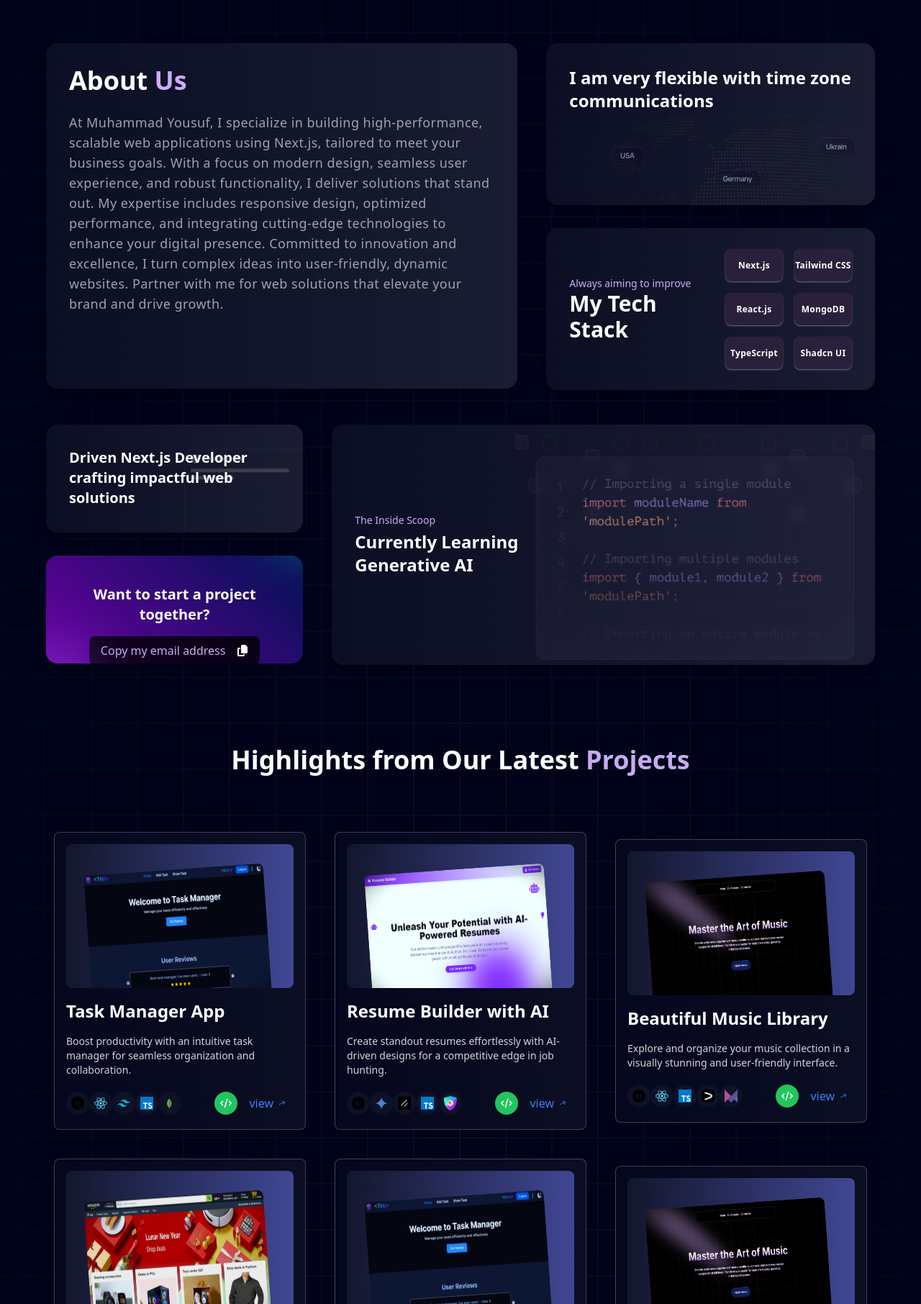
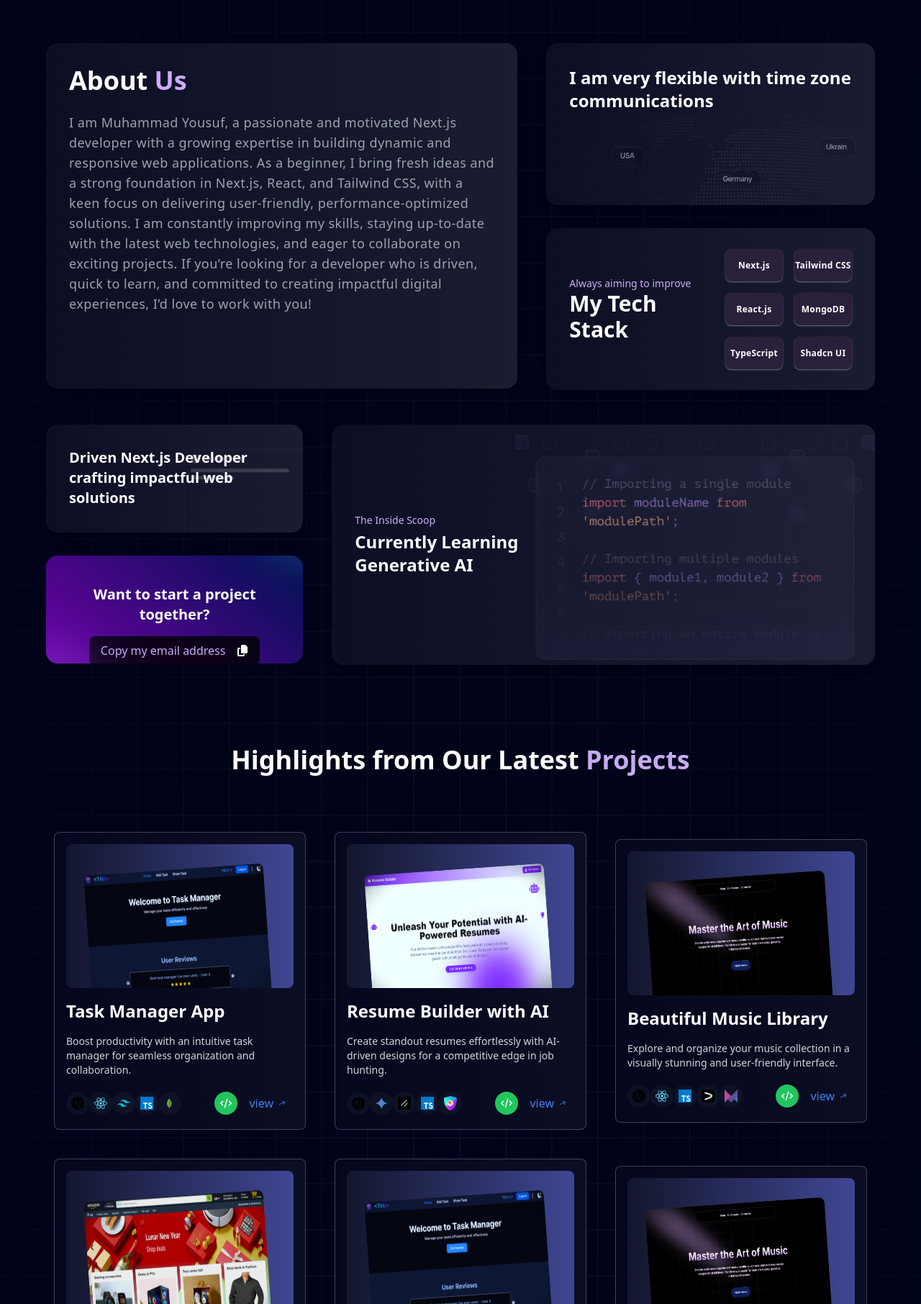
Before and after one commit to Codewithsaffy/portfolio, a Next.js app: page / in a window 1280 px wide. Shown: the part 788-2600 px from the top of the page at 72% size. Built offline with nearby package versions, Linux system fonts and the light colour scheme.

Commit message:
remove framer motion

```diff
--- a/src/app/contact/page.tsx
+++ b/src/app/contact/page.tsx
@@ -3,6 +3,8 @@
 import { useState } from "react";
 import axios from "axios";
 import { BackgroundBeams } from "@/components/ui/background-beams";
+import { FaArrowLeft } from "react-icons/fa6";
+import Link from "next/link";
 
 const ContactForm = () => {
   const [formData, setFormData] = useState({
@@ -77,6 +79,9 @@ const ContactForm = () => {
 
   return (
     <div className="min-h-screen flex items-center lg:items-end justify-center pt-24 px-4 pb-10 relative bg-[#000214]">
+      <Link href={"/"} className="absolute flex hover:cursor-pointer z-10 justify-center items-center top-2 left-2 p-4 border border-white rounded-full bg-[#CBACF9] text-white">
+        <FaArrowLeft />
+      </Link>
             <BackgroundBeams />
 
       <div className="border border-dark-accent/30 text-[#CBAFC9]  z-10 bg-gradient-to-r from-[#04071D] to-[#0C0E23 shadow-lg rounded-lg p-8 w-full max-w-lg">
--- a/src/app/layout.tsx
+++ b/src/app/layout.tsx
@@ -24,6 +24,9 @@ export default function RootLayout({
   return (
     <html lang="en" className="dark">
       <body className={`${inter.variable} antialiased`}>
+        {
+
+        }
         <Header />
         {children}
       </body>
--- a/src/components/sections/About.tsx
+++ b/src/components/sections/About.tsx
@@ -1,68 +1,42 @@
 "use client";
 import Image from "next/image";
-import React from "react";
+import React, { useState } from "react";
 import Button from "../ui/Button";
 import { BackgroundGradientAnimation } from "../ui/background-gradient-animation";
-import { FaCopy } from "react-icons/fa6";
-import { motion } from "framer-motion";
+import { FaCopy, FaCheck } from "react-icons/fa6";
 
 const About = () => {
-  const containerVariants = {
-    hidden: { opacity: 0, y: 50 },
-    visible: {
-      opacity: 1,
-      y: 0,
-      transition: { duration: 0.6, delayChildren: 0.2, staggerChildren: 0.1 },
-    },
-  };
+  const [isCopied, setIsCopied] = useState(false);
 
-  const itemVariants = {
-    hidden: { opacity: 0, scale: 0.9 },
-    visible: { opacity: 1, scale: 1, transition: { duration: 0.4 } },
+  const copyEmail = () => {
+    navigator.clipboard.writeText("codewithsaffy@gmail.com");
+    setIsCopied(true);
+    setTimeout(() => {
+      setIsCopied(false);
+    }, 2000);
   };
 
   return (
-    <section
-      id="about"
-      className="min-h-screen w-full mx-auto px-4 md:px-8 lg:px-16 py-12 z-10"
-    >
-      <motion.div
-        className="grid grid-cols-1 lg:grid-cols-12 gap-10 w-full mb-12"
-        initial="hidden"
-        whileInView="visible"
-        viewport={{ once: true }}
-        variants={containerVariants}
-      >
-        {/* Left Section */}
-        <motion.div
-          className="col-span-1 bg-gradient-to-r from-[#0C0E23] to-[#1A1C31] relative lg:col-span-7 w-full h-full md:h-96 lg:h-[480px] rounded-2xl shadow-lg p-8 flex flex-col gap-6 transition-all duration-300 hover:scale-105 hover:bg-gradient-to-r hover:from-[#1A1C31] hover:to-[#0C0E23]"
-          variants={itemVariants}
-        >
+    <section id="about" className="min-h-screen w-full mx-auto px-4 md:px-8 lg:px-16 py-12 z-10">
+      <div className="grid grid-cols-1 lg:grid-cols-12 gap-10 w-full mb-12">
+        <div className="col-span-1 bg-gradient-to-r from-[#0C0E23] to-[#1A1C31] relative lg:col-span-7 w-full h-full md:h-96 lg:h-[480px] rounded-2xl shadow-lg p-8 flex flex-col gap-6 transition-all duration-500 hover:scale-105 hover:bg-gradient-to-r hover:from-[#1A1C31] hover:to-[#0C0E23]">
           <h2 className="text-2xl md:text-4xl font-bold text-white z-10">
             About <span className="text-[#CBACF9]">Us</span>
           </h2>
           <p className="md:text-lg z-10 text-gray-400 leading-relaxed text-[12px] lg:tracking-wide">
-            At Muhammad Yousuf, I specialize in building high-performance,
-            scalable web applications using Next.js, tailored to meet your
-            business goals. With a focus on modern design, seamless user
-            experience, and robust functionality, I deliver solutions that stand
-            out. My expertise includes responsive design, optimized performance,
-            and integrating cutting-edge technologies to enhance your digital
-            presence. Committed to innovation and excellence, I turn complex
-            ideas into user-friendly, dynamic websites. Partner with me for web
-            solutions that elevate your brand and drive growth.
+            I am Muhammad Yousuf, a passionate and motivated Next.js developer with a growing
+            expertise in building dynamic and responsive web applications. As a beginner, I bring
+            fresh ideas and a strong foundation in Next.js, React, and Tailwind CSS, with a keen
+            focus on delivering user-friendly, performance-optimized solutions. I am constantly
+            improving my skills, staying up-to-date with the latest web technologies, and eager to
+            collaborate on exciting projects. If you’re looking for a developer who is driven, quick
+            to learn, and committed to creating impactful digital experiences, I’d love to work with
+            you!
           </p>
-        </motion.div>
+        </div>
 
-        {/* Right Section */}
-        <motion.div
-          className="col-span-1 lg:col-span-5 flex flex-col gap-8"
-          variants={itemVariants}
-        >
-          <motion.div
-            className="h-56 lg:h-[225px] rounded-2xl bg-gradient-to-r from-[#0C0E23] to-[#1A1C31] shadow-lg p-8 flex flex-col justify-between relative transition-all duration-300 hover:scale-105 hover:bg-gradient-to-r hover:from-[#1A1C31] hover:to-[#0C0E23]"
-            variants={itemVariants}
-          >
+        <div className="col-span-1 lg:col-span-5 flex flex-col gap-8">
+          <div className="h-56 lg:h-[225px] rounded-2xl bg-gradient-to-r from-[#0C0E23] to-[#1A1C31] shadow-lg p-8 flex flex-col justify-between relative transition-all duration-500 hover:scale-105 hover:bg-gradient-to-r hover:from-[#1A1C31] hover:to-[#0C0E23]">
             <h2 className="text-2xl font-bold text-white">
               I am very flexible with time zone communications
             </h2>
@@ -73,17 +47,12 @@ const About = () => {
               width={400}
               height={150}
             />
-          </motion.div>
+          </div>
 
-          <motion.div
-            className="h-56 lg:h-[225px] rounded-2xl bg-gradient-to-r from-[#0C0E23] to-[#1A1C31] shadow-lg p-8 flex sm:flex-row flex-col justify-between z-10 items-center gap-6 transition-all duration-300 hover:scale-105 hover:bg-gradient-to-r hover:from-[#1A1C31] hover:to-[#0C0E23]"
-            variants={itemVariants}
-          >
+          <div className="h-56 lg:h-[225px] rounded-2xl bg-gradient-to-r from-[#0C0E23] to-[#1A1C31] shadow-lg p-8 flex sm:flex-row flex-col justify-between z-10 items-center gap-6 transition-all duration-500 hover:scale-105 hover:bg-gradient-to-r hover:from-[#1A1C31] hover:to-[#0C0E23]">
             <div className="w-full">
               <p className="text-[#CBACF9] text-sm">Always aiming to improve</p>
-              <h2 className="text-2xl sm:text-3xl font-bold text-white ">
-                My Tech Stack
-              </h2>
+              <h2 className="text-2xl sm:text-3xl font-bold text-white">My Tech Stack</h2>
             </div>
             <div className="flex justify-center flex-col sm:flex-row items-center gap-4">
               <div className="flex flex-row sm:flex-col gap-4">
@@ -97,23 +66,13 @@ const About = () => {
                 <Button text="Shadcn UI" />
               </div>
             </div>
-          </motion.div>
-        </motion.div>
-      </motion.div>
+          </div>
+        </div>
+      </div>
 
-      {/* Second Section */}
-      <motion.div
-        className="grid grid-cols-1 lg:grid-cols-12 gap-10"
-        initial="hidden"
-        whileInView="visible"
-        viewport={{ once: true }}
-        variants={containerVariants}
-      >
+      <div className="grid grid-cols-1 lg:grid-cols-12 gap-10">
         <div className="col-span-1 lg:col-span-4 flex flex-col gap-8">
-          <motion.div
-            className="h-48 lg:h-[150px] rounded-2xl bg-gradient-to-r from-[#0C0E23] to-[#1A1C31] shadow-lg p-8 relative transition-all duration-300 hover:scale-105 hover:bg-gradient-to-r hover:from-[#1A1C31] hover:to-[#0C0E23]"
-            variants={itemVariants}
-          >
+          <div className="h-48 lg:h-[150px] rounded-2xl bg-gradient-to-r from-[#0C0E23] to-[#1A1C31] shadow-lg p-8 relative transition-all duration-500 hover:scale-105 hover:bg-gradient-to-r hover:from-[#1A1C31] hover:to-[#0C0E23]">
             <h2 className="text-xl font-bold text-white">
               Driven Next.js Developer crafting impactful web solutions
             </h2>
@@ -124,40 +83,38 @@ const About = () => {
               width={200}
               height={150}
             />
-          </motion.div>
+          </div>
 
-          <motion.div variants={itemVariants}>
-            <BackgroundGradientAnimation className="flex flex-col items-center justify-center h-48 p-8 rounded-2xl shadow-lg transition-all duration-300 hover:scale-105">
+          <div>
+            <BackgroundGradientAnimation className="flex flex-col items-center justify-center h-48 p-8 rounded-2xl shadow-lg transition-all duration-500 hover:scale-105">
               <h2 className="text-xl font-bold text-center text-white">
                 Want to start a project together?
               </h2>
-              <div className="flex items-center gap-4 py-2 px-4 bg-black/80 rounded-lg mt-4 cursor-pointer hover:bg-black hover:text-[#CBACF9] transition-all duration-300">
-                <p className="text-[#CBACF9]">Copy my email address</p>{" "}
-                <FaCopy />
+              <div
+                className="flex items-center gap-4 py-2 px-4 bg-black/80 rounded-lg mt-4 cursor-pointer hover:bg-black hover:text-[#CBACF9] transition-all duration-300"
+                onClick={copyEmail}
+              >
+                <p className="text-[#CBACF9]">Copy my email address</p>
+                {isCopied ? <FaCheck className="text-green-500"  /> : <FaCopy  />}
               </div>
             </BackgroundGradientAnimation>
-          </motion.div>
+          </div>
         </div>
 
-        <motion.div
-          className="col-span-1 lg:col-span-8 flex flex-col justify-center overflow-hidden h-[200px] md:h-[334px] rounded-2xl bg-gradient-to-r from-[#0C0E23] to-[#1A1C31] shadow-lg relative transition-all duration-300 hover:scale-105 hover:bg-gradient-to-r hover:from-[#1A1C31] hover:to-[#0C0E23]"
-          variants={itemVariants}
-        >
+        <div className="col-span-1 lg:col-span-8 flex flex-col justify-center overflow-hidden h-[200px] md:h-[334px] rounded-2xl bg-gradient-to-r from-[#0C0E23] to-[#1A1C31] shadow-lg relative transition-all duration-500 hover:scale-105 hover:bg-gradient-to-r hover:from-[#1A1C31] hover:to-[#0C0E23]">
           <div className="flex flex-col gap-1 p-8 w-full lg:w-1/2">
             <p className="text-[#CBACF9] text-sm">The Inside Scoop</p>
-            <h2 className="text-2xl font-bold text-white">
-              Currently Learning Generative AI
-            </h2>
+            <h2 className="text-2xl font-bold text-white">Currently Learning Generative AI</h2>
           </div>
           <Image
-            className="absolute top-0 right-0  bottom-0 opacity-30 sm:opacity-70"
+            className="absolute top-0 right-0 bottom-0 opacity-30 sm:opacity-70"
             alt="code"
             src={"/about-effects/code.png"}
             width={500}
             height={400}
           />
-        </motion.div>
-      </motion.div>
+        </div>
+      </div>
     </section>
   );
 };
--- a/src/components/sections/Hero.tsx
+++ b/src/components/sections/Hero.tsx
@@ -11,7 +11,7 @@ const Hero = () => {
   return (
     <section
       id="home"
-      className="h-[100vh] w-full inter rounded-md pt-24 md:pt-0 flex flex-col justify-center items-center gap-10 antialiased relative overflow-hidden"
+      className="h-[100vh] w-full inter rounded-md pt-20 pb-10 md:pt-0 flex flex-col  justify-center items-center gap-10 antialiased relative overflow-hidden"
     >
       <motion.div
         initial={{ opacity: 0, scale: 0.8 }}
@@ -30,7 +30,7 @@ const Hero = () => {
       </motion.div>
 
       <motion.div
-        className="flex justify-end flex-col px-6 lg:pt-20 text-center lg:w-[80%] items-center gap-4"
+        className="flex justify-end flex-col px-6 pt-0 lg:pt-20 text-center lg:w-[80%] items-center gap-4"
         initial={{ opacity: 0, y: 50 }}
         animate={{ opacity: 1, y: 0 }}
         transition={{ duration: 0.8, ease: "easeOut" }}
--- a/src/components/smallComp/ProjectCard.tsx
+++ b/src/components/smallComp/ProjectCard.tsx
@@ -1,11 +1,10 @@
-"use client"
+"use client";
 import Image from "next/image";
 import Link from "next/link";
 import React from "react";
 import { FaCode } from "react-icons/fa6";
 import { IoIosArrowRoundForward } from "react-icons/io";
 import { ProjectType } from "../../../types";
-import { motion } from "framer-motion";
 
 const ProjectCard = ({
   data,
@@ -15,19 +14,10 @@ const ProjectCard = ({
   className?: string;
 }) => {
   return (
-    <motion.div
-      initial={{ opacity: 0, y: 30 }} // Initial state
-      whileInView={{ opacity: 1, y: 0 }} // Animate into view
-      viewport={{ once: true }} // Only animate once when in view
-      transition={{ duration: 0.5, ease: "easeInOut" }} // Control animation timing
+    <div
       className={`w-full sm:w-[350px] p-4 rounded-lg border border-dark-accent/30 z-10 bg-gradient-to-r from-[#04071D] to-[#0C0E23] flex flex-col gap-4 ${className}`}
     >
-      <motion.div
-        initial={{ scale: 0.9 }} // Slightly smaller on load
-        whileInView={{ scale: 1 }} // Scale up when in view
-        transition={{ duration: 0.4 }} // Smooth transition
-        className="bg-gradient-to-r h-[200px] rounded-lg overflow-hidden from-[#13162D] to-[#404793] relative"
-      >
+      <div className="bg-gradient-to-r h-[200px] rounded-lg overflow-hidden from-[#13162D] to-[#404793] relative">
         <Image
           className="absolute rounded-lg translate-x-[12%] h-[180px] bottom-[-15px] rotate-[356deg]"
           src={data.image}
@@ -35,52 +25,44 @@ const ProjectCard = ({
           width={250}
           height={180}
         />
-      </motion.div>
+      </div>
 
       <div className="flex flex-col gap-4 w-full">
         <h2 className="text-2xl font-bold">{data.name}</h2>
         <p className="text-sm text-gray-300">{data.description}</p>
 
-        <div className="flex justify-between">
-          <div className="flex justify-start items-center">
+        <div className="flex justify-between items-center">
+          <div className="flex items-center">
             {data.icons.map((icon, i) => (
-              <motion.div
+              <div
                 key={i}
-                initial={{ opacity: 0, y: 10 }}
-                whileInView={{ opacity: 1, y: 0 }}
-                transition={{ duration: 0.3, delay: i * 0.1 }} // Stagger effect
-                className="rounded-full bg-gray-800/30 w-8 h-8 flex justify-center items-center"
+                className="rounded-full bg-gray-800/30 w-8 h-8 flex justify-center items-center opacity-100"
               >
-                <Image src={icon} alt="icon" width={18} height={18} />
-              </motion.div>
+                <Image  src={icon} alt="icon" width={18} height={18} />
+              </div>
             ))}
           </div>
 
           <div className="flex justify-end items-center gap-2">
-            <motion.div
-              whileHover={{ scale: 1.1 }} // Hover effect
-              whileTap={{ scale: 0.95 }} // Tap effect
-              className="bg-green-500 p-2 rounded-full"
-            >
+            <div className="bg-green-500 p-2 rounded-full hover:scale-105 transition-transform duration-200">
               <Link href={data.gitHub} className="hover:cursor-pointer">
                 <FaCode className="text-white" />
               </Link>
-            </motion.div>
+            </div>
 
-            <motion.div
-              whileHover={{ scale: 1.1 }} // Hover effect
-              whileTap={{ scale: 0.95 }} // Tap effect
-              className="p-2 rounded-full flex justify-center items-center gap-1 text-blue-500"
-            >
-              <Link href={data.link} className="hover:cursor-pointer flex gap-1 justify-center items-center">
+            <div className="p-2 rounded-full flex justify-center items-center gap-1 text-blue-500 hover:scale-105 transition-transform duration-200">
+              <Link
+                href={data.link}
+                className="hover:cursor-pointer flex gap-1 justify-center items-center"
+              >
                 <p>view</p>
                 <IoIosArrowRoundForward className="-rotate-[25deg]" />
               </Link>
-            </motion.div>
+            </div>
           </div>
         </div>
       </div>
-    </motion.div>
+    </div>
   );
 };
 
```
Also changed, not shown: src/components/layouts/Header.tsx (+8 -8 lines), src/components/sections/ContactUs.tsx (+5 -3 lines), src/components/smallComp/ServiceCard.tsx (+7 -19 lines), public/logos/next-js.svg.
